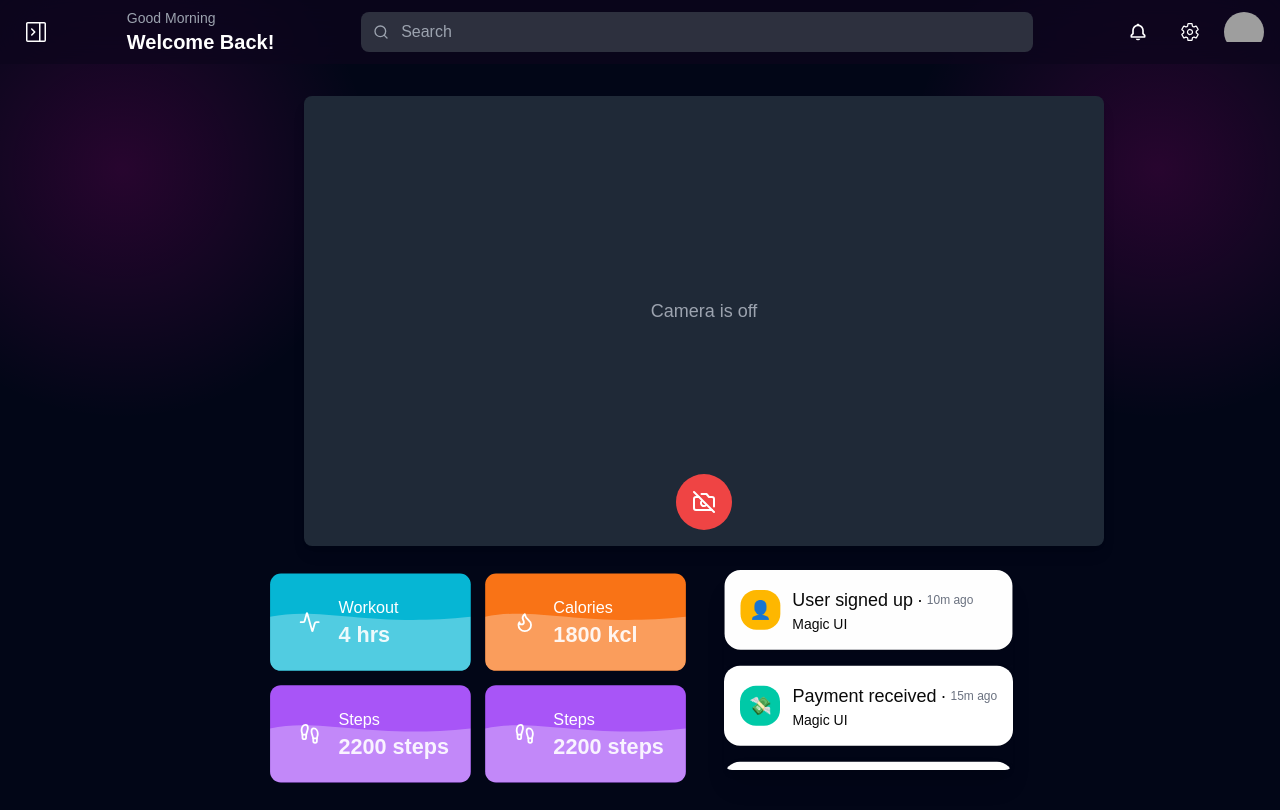
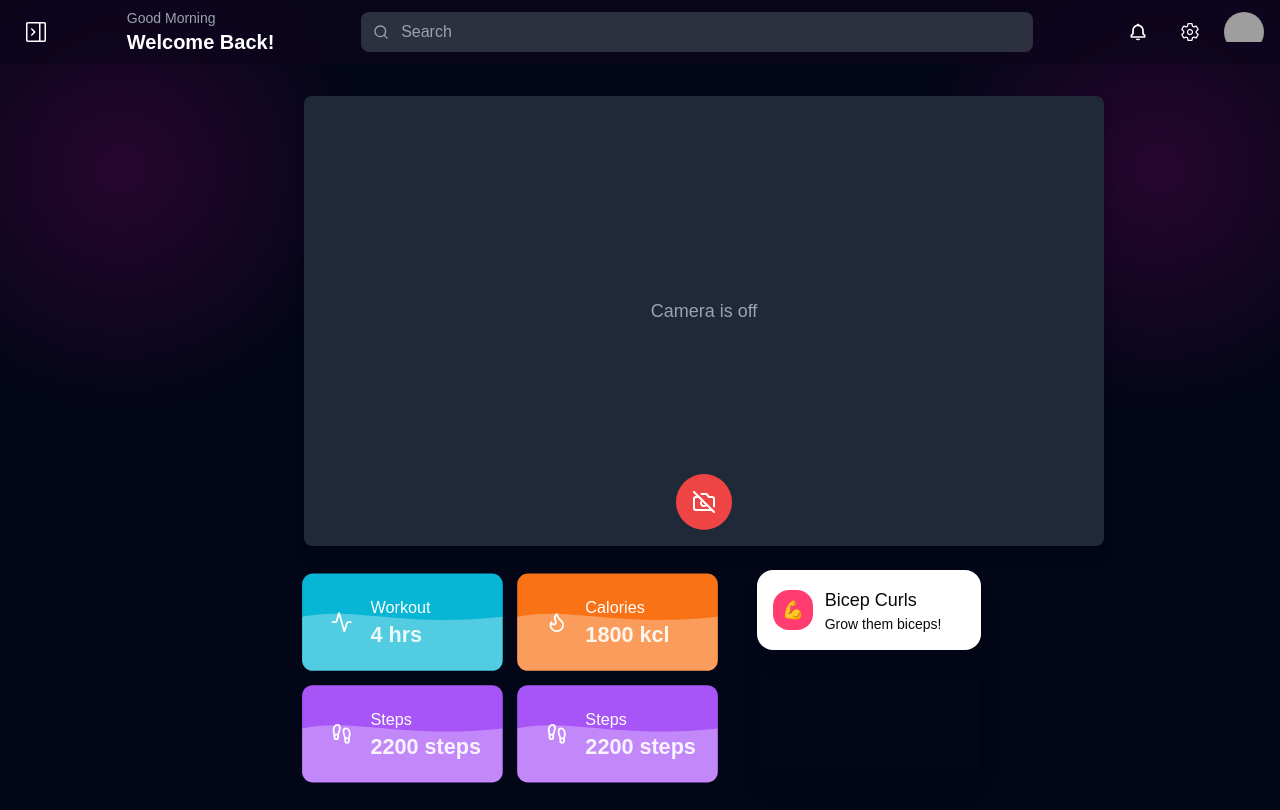
Before and after one commit to Himanshuu23/syncme, a Next.js app: page /fitness in a window 1280 px wide. Shown: the top 810 px of the page. Built offline with nearby package versions, Linux system fonts and the light colour scheme; grey boxes are pictures that could not be loaded.

Commit message:
signup page initialised

```diff
--- a/package.json
+++ b/package.json
@@ -22,8 +22,10 @@
     "lucide-react": "^0.474.0",
     "mongoose": "^8.10.0",
     "next": "14.2.23",
+    "next-auth": "^4.24.11",
     "react": "^18",
     "react-dom": "^18",
+    "react-hook-form": "^7.54.2",
     "react-icons": "^5.4.0",
     "recharts": "^2.15.1",
     "tailwind-merge": "^3.0.1",
@@ -32,6 +34,7 @@
     "web3modal": "^1.9.12"
   },
   "devDependencies": {
+    "@types/react": "19.0.8",
     "eslint": "^8",
     "eslint-config-next": "14.2.23",
     "postcss": "^8",
--- a/src/app/fitness/page.jsx
+++ b/src/app/fitness/page.jsx
@@ -8,13 +8,13 @@ import AnimatedListDemo from '@/components/AnimatedListDemo';
 const page = () => {
     return (
         <>
-            <div className="flex mt-24 flex-col mx-auto">
-                <div className="mx-auto">
+            <div className="flex mt-24 w-full justify-center flex-col">
+                <div className="flex justify-center">
                     <CameraComponent />
                 </div>
 
-                <div className="flex">
-                    <div className="col-span-3 mx-auto -ml-9 scale-90 grid grid-cols-2 gap-4 p-4 bg-transparent">
+                <div className="flex justify-center w-full">
+                    <div className="col-span-3 -ml-9 scale-90 grid grid-cols-2 gap-4 p-4 bg-transparent">
                         <Fitness_stats
                             icon={Activity}
                             title="Workout"
--- /dev/null
+++ b/src/app/signup/page.jsx
@@ -0,0 +1,38 @@
+'use client';
+
+import { useState } from 'react';
+import { useRouter } from 'next/navigation';
+import { signIn } from 'next-auth/react';
+
+export default function SigninPage() {
+  const [loading, setLoading] = useState(false);
+  const router = useRouter();
+
+  const handleGoogleSignin = async () => {
+    setLoading(true);
+    try {
+      const result = await signIn('google', { callbackUrl: '/dashboard' });
+      if (result?.error) {
+        console.error('Signin failed', result.error);
+      }
+    } catch (error) {
+      console.error('Google Signin Error', error);
+    }
+    setLoading(false);
+  };
+
+  return (
+    <div className="flex min-w-screen min-h-screen items-center justify-center bg-gray-100 p-6">
+      <div className="w-full max-w-md rounded-lg bg-white p-8 shadow-md">
+        <h2 className="mb-6 text-center text-2xl font-semibold">Sign In</h2>
+        <button
+          onClick={handleGoogleSignin}
+          className="w-full rounded-md bg-red-600 p-2 text-white hover:bg-red-700 disabled:bg-gray-400"
+          disabled={loading}
+        >
+          {loading ? 'Signing in...' : 'Sign in with Google'}
+        </button>
+      </div>
+    </div>
+  );
+}
--- a/src/components/AnimatedListDemo.jsx
+++ b/src/components/AnimatedListDemo.jsx
@@ -20,7 +20,7 @@ const AnimatedListItem = ({ children }) => {
 };
 
 // AnimatedList Component
-const AnimatedList = React.memo(({ children, className = "", delay = 1000, ...props }) => {
+const AnimatedList = React.memo(({ children, className = "", delay = 20000, ...props }) => {
   const [index, setIndex] = useState(0);
   const childrenArray = useMemo(() => React.Children.toArray(children), [children]);
 
@@ -65,7 +65,7 @@ const Notification = ({ name, description, icon, color, time }) => {
         <div className="flex flex-col overflow-hidden">
           <figcaption className="flex flex-row items-center whitespace-pre text-lg font-medium dark:text-white">
             <span className="text-sm sm:text-lg">{name}</span>
-            <span className="mx-1">·</span>
+            <span className="mx-1">    </span>
             <span className="text-xs text-gray-500">{time}</span>
           </figcaption>
           <p className="text-sm font-normal dark:text-white/60">{description}</p>
@@ -78,32 +78,32 @@ const Notification = ({ name, description, icon, color, time }) => {
 // Sample notifications data
 const notifications = Array.from({ length: 10 }, () => [
   {
-    name: "Payment received",
-    description: "Magic UI",
-    time: "15m ago",
-    icon: "💸",
-    color: "#00C9A7",
-  },
-  {
-    name: "User signed up",
-    description: "Magic UI",
-    time: "10m ago",
-    icon: "👤",
-    color: "#FFB800",
-  },
-  {
-    name: "New message",
-    description: "Magic UI",
-    time: "5m ago",
-    icon: "💬",
+    name: "Bicep Curls",
+    description: "Grow them biceps!",
+    time: "      ",
+    icon: "💪",
     color: "#FF3D71",
   },
   {
-    name: "New event",
-    description: "Magic UI",
-    time: "2m ago",
-    icon: "🗞️",
-    color: "#1E86FF",
+    name: "Pushups",
+    description: "Get down Soldier!",
+    time: "      ",
+    icon: "💪",
+    color: "#FF3D71",
+  },
+  {
+    name: "Shoulder Press",
+    description: "You can Do It!",
+    time: "      ",
+    icon: "💪",
+    color: "#FF3D71",
+  },
+  {
+    name: "Squats",
+    description: "Grow them Quads!!",
+    time: "      ",
+    icon: "💪",
+    color: "#FF3D71",
   },
 ]).flat();
 
```
Also changed, not shown: tsconfig.json (added, +34 -0 lines), 1 other file (tests, documents, lock files or other folders).
